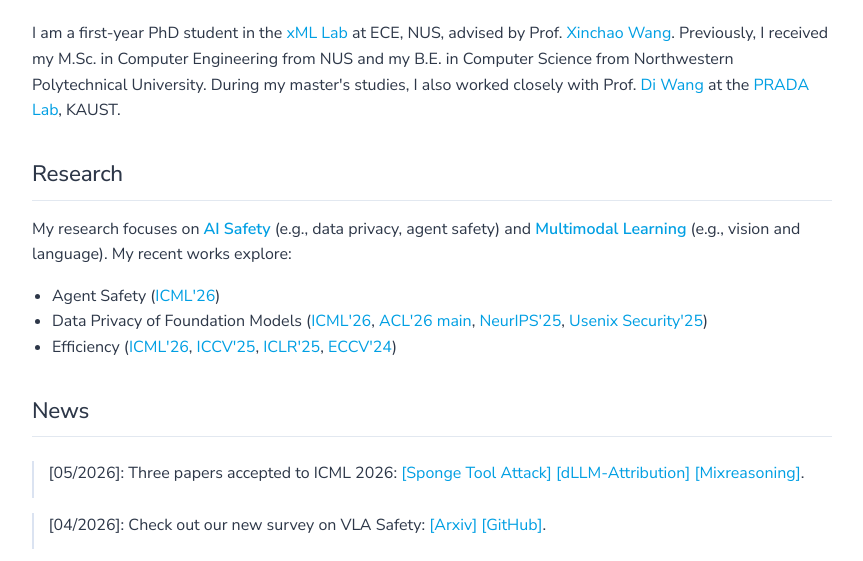
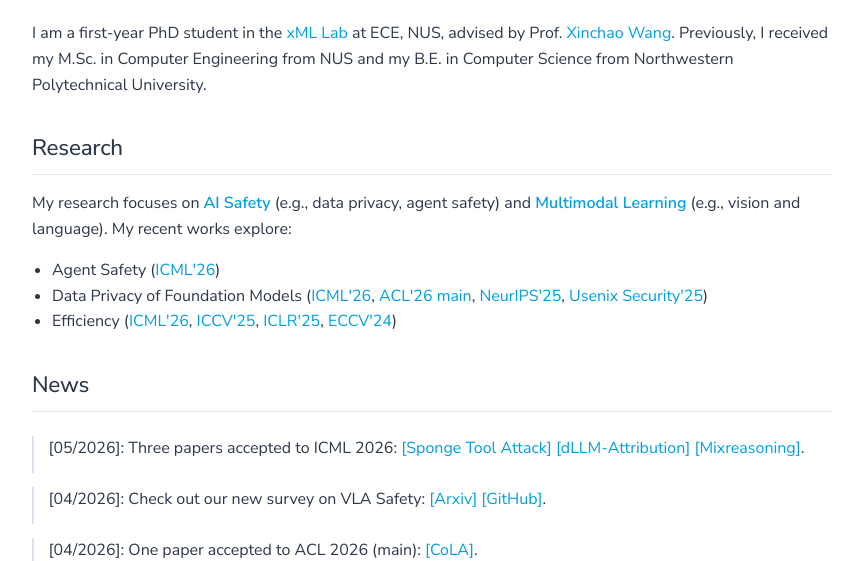
Before and after one commit to LiQiiiii/LiQiiiii.github.io, a plain HTML site: page index.html in a window 1280 px wide. Shown: the part 233-794 px from the top of the page, without its empty margins (208-1071 px from the left). Drawn offline with Linux system fonts and the light colour scheme.

Commit message:
更新 index.html

```diff
--- a/index.html
+++ b/index.html
@@ -56,7 +56,7 @@
 
     <main>
         <section id="about">
-            <p>I am a first-year PhD student in the <a href="https://sites.google.com/view/xml-nus">xML Lab</a> at ECE, NUS, advised by Prof. <a href="https://sites.google.com/site/sitexinchaowang/">Xinchao Wang</a>. Previously, I received my M.Sc. in Computer Engineering from NUS and my B.E. in Computer Science from Northwestern Polytechnical University. During my master's studies, I also worked closely with Prof. <a href="https://shao3wangdi.github.io/">Di Wang</a> at the <a href="https://pradalab1.github.io/">PRADA Lab</a>, KAUST.
+            <p>I am a first-year PhD student in the <a href="https://sites.google.com/view/xml-nus">xML Lab</a> at ECE, NUS, advised by Prof. <a href="https://sites.google.com/site/sitexinchaowang/">Xinchao Wang</a>. Previously, I received my M.Sc. in Computer Engineering from NUS and my B.E. in Computer Science from Northwestern Polytechnical University.
 
 </p>
         </section>
```
